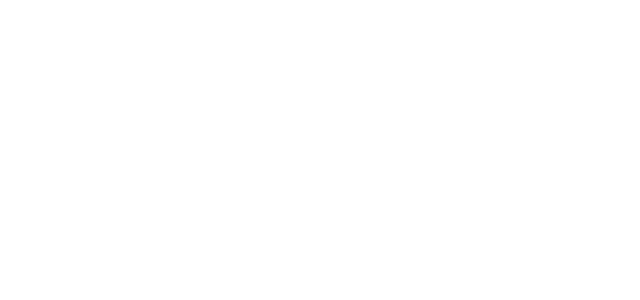
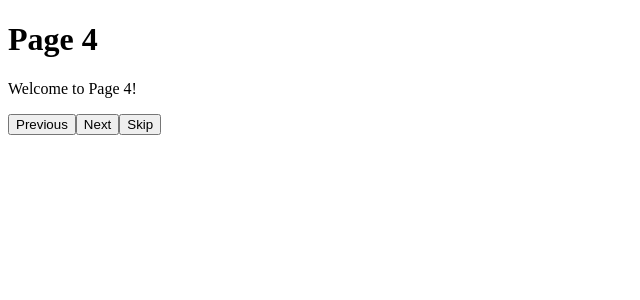
Before and after one commit to Tag-Doctor/tag-doctor-front, a React (Create React App) app: page /page4 in a window 1280 px wide. Before the commit this address had no page. Shown: the top 300 px of the page, without its empty margins (0-640 px from the left). Built offline with nearby package versions, Linux system fonts and the light colour scheme.

Commit message:
2407291706

```diff
--- a/package.json
+++ b/package.json
@@ -37,5 +37,8 @@
       "last 1 firefox version",
       "last 1 safari version"
     ]
+  },
+  "devDependencies": {
+    "@babel/plugin-proposal-private-property-in-object": "^7.21.11"
   }
 }
--- a/src/App.js
+++ b/src/App.js
@@ -1,14 +1,24 @@
 import React from 'react';
 import { Routes, Route } from 'react-router-dom';
 import Home from './components/Home';
-import NextPage from './components/NextPage';
+import LastPage from './components/LastPage'; // 변경된 부분
+import Page1 from './components/Page1';
+import Page2 from './components/Page2';
+import Page3 from './components/Page3';
+import Page4 from './components/Page4';
+import Page5 from './components/Page5';
 
 function App() {
   return (
     <div className="App">
       <Routes>
         <Route path="/" element={<Home />} />
-        <Route path="/next" element={<NextPage />} />
+        <Route path="/last" element={<LastPage />} /> {/* 변경된 부분 */}
+        <Route path="/page1" element={<Page1 />} />
+        <Route path="/page2" element={<Page2 />} />
+        <Route path="/page3" element={<Page3 />} />
+        <Route path="/page4" element={<Page4 />} />
+        <Route path="/page5" element={<Page5 />} />
       </Routes>
     </div>
   );
--- a/src/components/Home.jsx
+++ b/src/components/Home.jsx
@@ -1,21 +1,21 @@
 import React from 'react';
 import { useNavigate } from 'react-router-dom';
-import logo from '../imgs/Logo.png'; // 이미지 경로 수정
-import '../styles/App.css'; // CSS 파일 import
+import logo from '../imgs/Logo.png';
+import '../styles/App.css';
 
 function Home() {
   const navigate = useNavigate();
 
-  const goToNextPage = () => {
-    navigate('/next');
+  const goToPage1 = () => {
+    navigate('/page1');
   };
 
   return (
     <div className="home">
       <img src={logo} alt="Logo" className="logo" />
       <h1 className="title">Tag Doctor</h1>
-      <button className="start-button" onClick={goToNextPage}>
-        Start
+      <button className="start-button" onClick={goToPage1}>
+        Go to Page 1
       </button>
     </div>
   );
--- /dev/null
+++ b/src/components/LastPage.jsx
@@ -0,0 +1,12 @@
+import React from 'react';
+
+function LastPage() {
+  return (
+    <div>
+      <h1>Last Page</h1>
+      <p>Welcome to the last page!</p>
+    </div>
+  );
+}
+
+export default LastPage;
--- a/src/components/NextPage.jsx
+++ /dev/null
@@ -1,12 +0,0 @@
-import React from 'react';
-
-function NextPage() {
-  return (
-    <div>
-      <h1>Next Page</h1>
-      <p>Welcome to the next page!</p>
-    </div>
-  );
-}
-
-export default NextPage;
--- /dev/null
+++ b/src/components/Page1.jsx
@@ -0,0 +1,18 @@
+import React from 'react';
+import { useNavigate } from 'react-router-dom';
+
+function Page1() {
+  const navigate = useNavigate();
+
+  return (
+    <div>
+      <h1>Page 1</h1>
+      <p>Welcome to Page 1!</p>
+      <button onClick={() => navigate('/')}>Previous</button>
+      <button onClick={() => navigate('/page2')}>Next</button>
+      <button onClick={() => navigate('/page2')}>Skip</button>
+    </div>
+  );
+}
+
+export default Page1;
--- /dev/null
+++ b/src/components/Page2.jsx
@@ -0,0 +1,18 @@
+import React from 'react';
+import { useNavigate } from 'react-router-dom';
+
+function Page2() {
+  const navigate = useNavigate();
+
+  return (
+    <div>
+      <h1>Page 2</h1>
+      <p>Welcome to Page 2!</p>
+      <button onClick={() => navigate('/page1')}>Previous</button>
+      <button onClick={() => navigate('/page3')}>Next</button>
+      <button onClick={() => navigate('/page3')}>Skip</button>
+    </div>
+  );
+}
+
+export default Page2;
--- /dev/null
+++ b/src/components/Page3.jsx
@@ -0,0 +1,18 @@
+import React from 'react';
+import { useNavigate } from 'react-router-dom';
+
+function Page3() {
+  const navigate = useNavigate();
+
+  return (
+    <div>
+      <h1>Page 3</h1>
+      <p>Welcome to Page 3!</p>
+      <button onClick={() => navigate('/page2')}>Previous</button>
+      <button onClick={() => navigate('/page4')}>Next</button>
+      <button onClick={() => navigate('/page4')}>Skip</button>
+    </div>
+  );
+}
+
+export default Page3;
--- /dev/null
+++ b/src/components/Page4.jsx
@@ -0,0 +1,18 @@
+import React from 'react';
+import { useNavigate } from 'react-router-dom';
+
+function Page4() {
+  const navigate = useNavigate();
+
+  return (
+    <div>
+      <h1>Page 4</h1>
+      <p>Welcome to Page 4!</p>
+      <button onClick={() => navigate('/page3')}>Previous</button>
+      <button onClick={() => navigate('/page5')}>Next</button>
+      <button onClick={() => navigate('/page5')}>Skip</button>
+    </div>
+  );
+}
+
+export default Page4;
--- /dev/null
+++ b/src/components/Page5.jsx
@@ -0,0 +1,17 @@
+import React from 'react';
+import { useNavigate } from 'react-router-dom';
+
+function Page5() {
+  const navigate = useNavigate();
+
+  return (
+    <div>
+      <h1>Page 5</h1>
+      <p>Welcome to Page 5!</p>
+      <button onClick={() => navigate('/page4')}>Previous</button>
+      <button onClick={() => navigate('/last')}>Next</button>
+    </div>
+  );
+}
+
+export default Page5;
```
Also changed, not shown: src/imgs/Logo.png, src/styles/HomePage.css (deleted), 1 other file (tests, documents, lock files or other folders).
